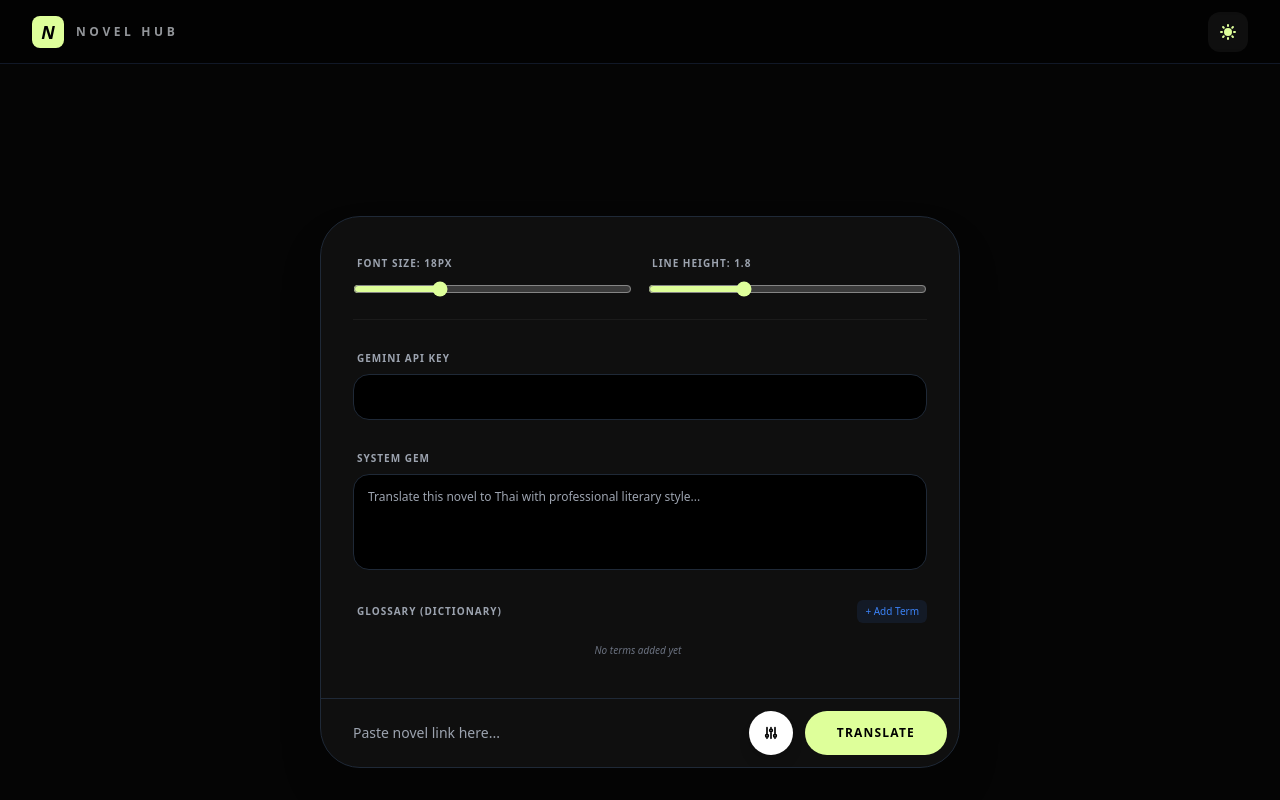
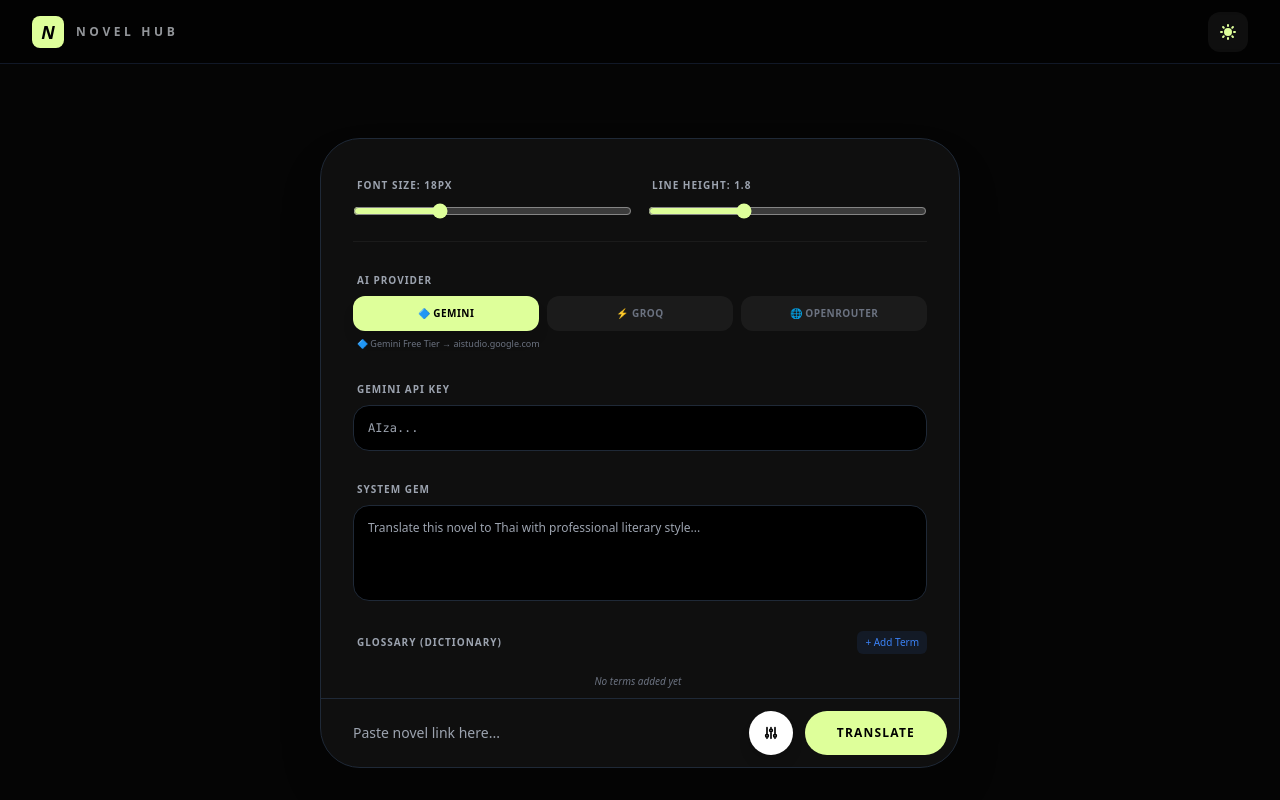
Before and after one commit to rit-nawapat/novel-translator, a React (Vite) app: page / in a window 1280 px wide. Both pictures are taken after a click on the button 770 px from the left and 733 px from the top of the page. Built offline with nearby package versions, Linux system fonts and the light colour scheme.

Commit message:
multi api model

```diff
--- a/src/App.tsx
+++ b/src/App.tsx
@@ -24,6 +24,11 @@ function App() {
   const [fontSize, setFontSize] = useState(parseInt(localStorage.getItem('font_size') || '18'))
   const [lineHeight, setLineHeight] = useState(parseFloat(localStorage.getItem('line_height') || '1.8'))
   const [nextUrl, setNextUrl] = useState<string | null>(null)
+
+  // Provider Selection
+  const [provider, setProvider] = useState<'gemini' | 'groq' | 'openrouter'>(
+    (localStorage.getItem('ai_provider') as any) || 'gemini'
+  )
 
   // Glossary State (Term Consistency)
   const [glossary, setGlossary] = useState<{ src: string, dest: string }[]>(() => {
@@ -65,6 +70,7 @@ function App() {
     localStorage.setItem('novel_glossary', JSON.stringify(glossary))
     localStorage.setItem('font_size', fontSize.toString())
     localStorage.setItem('line_height', lineHeight.toString())
+    localStorage.setItem('ai_provider', provider)
 
     if (darkMode) {
       document.documentElement.classList.add('dark')
@@ -73,7 +79,7 @@ function App() {
       document.documentElement.classList.remove('dark')
       localStorage.setItem('theme', 'light')
     }
-  }, [apiKey, systemPrompt, darkMode, glossary, fontSize, lineHeight])
+  }, [apiKey, systemPrompt, darkMode, glossary, fontSize, lineHeight, provider])
 
   const handleTranslate = async () => {
     if (!url || !apiKey) return showToast('โปรดใส่ URL และ API Key', 'error')
@@ -128,13 +134,32 @@ function App() {
         ? `\n\n[GLOSSARY - MUST FOLLOW]:\n${glossary.map(g => `${g.src} -> ${g.dest}`).join('\n')}`
         : '';
 
-      const apiRes = await axios.post(
-        `https://generativelanguage.googleapis.com/v1beta/models/gemini-2.0-flash:generateContent`, // เปลี่ยนจาก 2.5 เป็น 2.0
-        { contents: [{ parts: [{ text: `${systemPrompt}${glossaryContext}\n\n[Content to translate]:\n${cleanedText.substring(0, 15000)}` }] }] },
-        { headers: { 'x-goog-api-key': apiKey } }
-      )
+      const fullPrompt = `${systemPrompt}${glossaryContext}\n\n[Content to translate]:\n${cleanedText.substring(0, 15000)}`;
+      let translated = '';
 
-      const translated = apiRes.data.candidates[0].content.parts[0].text;
+      if (provider === 'groq') {
+        const apiRes = await axios.post(
+          'https://api.groq.com/openai/v1/chat/completions',
+          { model: 'llama-3.3-70b-versatile', messages: [{ role: 'user', content: fullPrompt }], temperature: 0.3 },
+          { headers: { Authorization: `Bearer ${apiKey}` } }
+        );
+        translated = apiRes.data.choices[0].message.content;
+      } else if (provider === 'openrouter') {
+        const apiRes = await axios.post(
+          'https://openrouter.ai/api/v1/chat/completions',
+          { model: 'deepseek/deepseek-chat-v3-0324:free', messages: [{ role: 'user', content: fullPrompt }], temperature: 0.3 },
+          { headers: { Authorization: `Bearer ${apiKey}` } }
+        );
+        translated = apiRes.data.choices[0].message.content;
+      } else {
+        const apiRes = await axios.post(
+          'https://generativelanguage.googleapis.com/v1beta/models/gemini-2.0-flash:generateContent',
+          { contents: [{ parts: [{ text: fullPrompt }] }] },
+          { headers: { 'x-goog-api-key': apiKey } }
+        );
+        translated = apiRes.data.candidates[0].content.parts[0].text;
+      }
+
       setContent(translated);
       localStorage.setItem(cacheKey, translated); // Save to cache
       setIsConfigOpen(false)
@@ -252,10 +277,38 @@ function App() {
                 </div>
               </div>
 
+              {/* Provider Selector */}
               <div className="space-y-1.5">
-                <label className="text-[10px] text-gray-400 uppercase tracking-widest font-bold ml-1">Gemini API Key</label>
+                <label className="text-[10px] text-gray-400 uppercase tracking-widest font-bold ml-1">AI Provider</label>
+                <div className="flex gap-2">
+                  {(['gemini', 'groq', 'openrouter'] as const).map((p) => (
+                    <button
+                      key={p}
+                      onClick={() => { setProvider(p); setApiKey(''); }}
+                      className={`flex-1 py-2.5 rounded-xl text-[10px] font-bold uppercase tracking-wider transition-all ${
+                        provider === p
+                          ? 'bg-black dark:bg-[#deff9a] text-white dark:text-black shadow-lg'
+                          : 'bg-gray-100 dark:bg-white/5 text-gray-500 hover:bg-gray-200 dark:hover:bg-white/10'
+                      }`}
+                    >
+                      {p === 'gemini' ? '🔷 Gemini' : p === 'groq' ? '⚡ Groq' : '🌐 OpenRouter'}
+                    </button>
+                  ))}
+                </div>
+                <p className="text-[9px] text-gray-500 ml-1 mt-1">
+                  {provider === 'groq' ? '⚡ แนะนำ! Quota ฟรีสูงมาก (~14,400 req/day) → groq.com'
+                   : provider === 'openrouter' ? '🌐 ฟรีหลาย model → openrouter.ai'
+                   : '🔷 Gemini Free Tier → aistudio.google.com'}
+                </p>
+              </div>
+
+              <div className="space-y-1.5">
+                <label className="text-[10px] text-gray-400 uppercase tracking-widest font-bold ml-1">
+                  {provider === 'gemini' ? 'Gemini' : provider === 'groq' ? 'Groq' : 'OpenRouter'} API Key
+                </label>
                 <input
                   type="password"
+                  placeholder={provider === 'groq' ? 'gsk_...' : provider === 'openrouter' ? 'sk-or-...' : 'AIza...'}
                   className="w-full bg-gray-50 dark:bg-black border border-gray-200 dark:border-gray-800 rounded-2xl p-3.5 text-xs font-mono dark:text-[#deff9a] focus:ring-1 focus:ring-blue-500 outline-none transition-all"
                   value={apiKey} onChange={(e) => setApiKey(e.target.value)}
                 />
```
